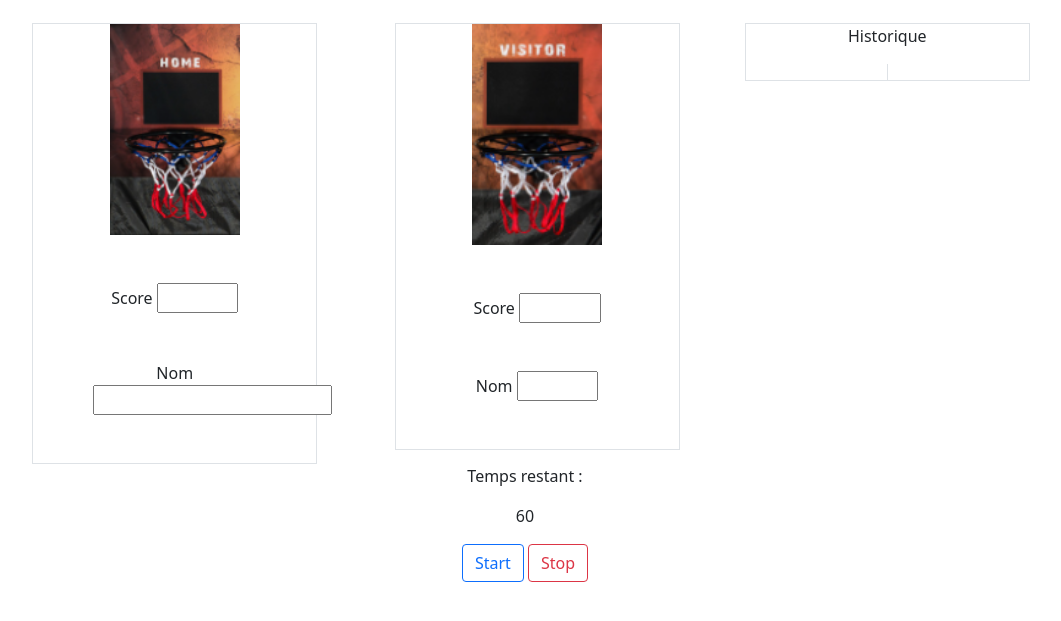
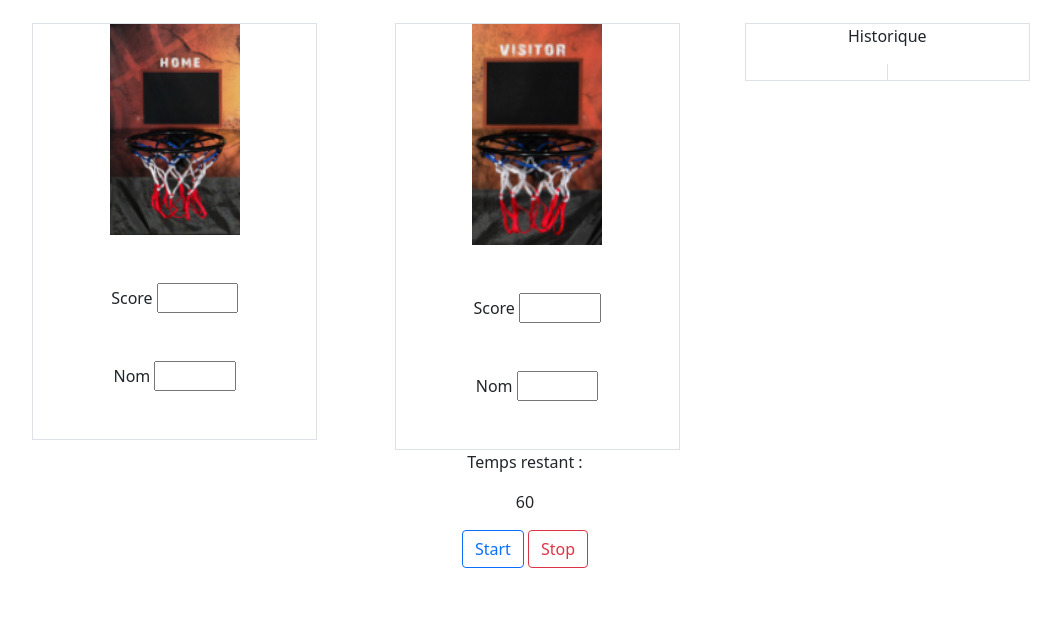
Before and after one commit to Hugo-Teissier/mini-project, a plain HTML site: page index.html in a window 1280 px wide. Shown: the part 73-694 px from the top of the page, without its empty margins (115-1176 px from the left). Drawn offline with nearby package versions, Linux system fonts and the light colour scheme.

Commit message:
Update index.html

```diff
--- a/index.html
+++ b/index.html
@@ -16,7 +16,7 @@
             </div>
             <div class="m-5">
                 <label>Nom </label>
-                <input id="nomJ1" class="w-60" type="text"/>
+                <input id="nomJ1" class="w-50" type="text"/>
             </div>
 
         </div>
```
